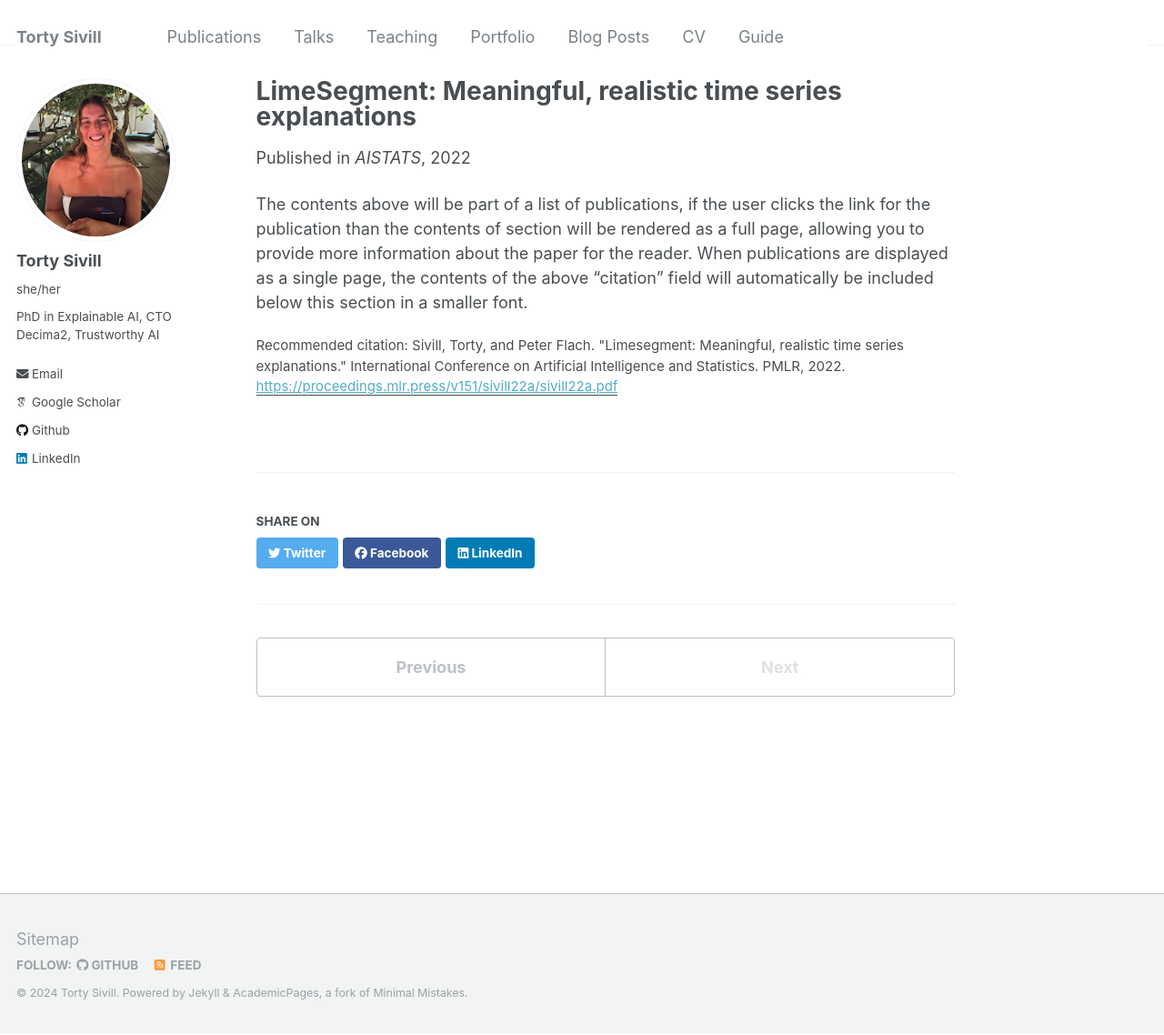
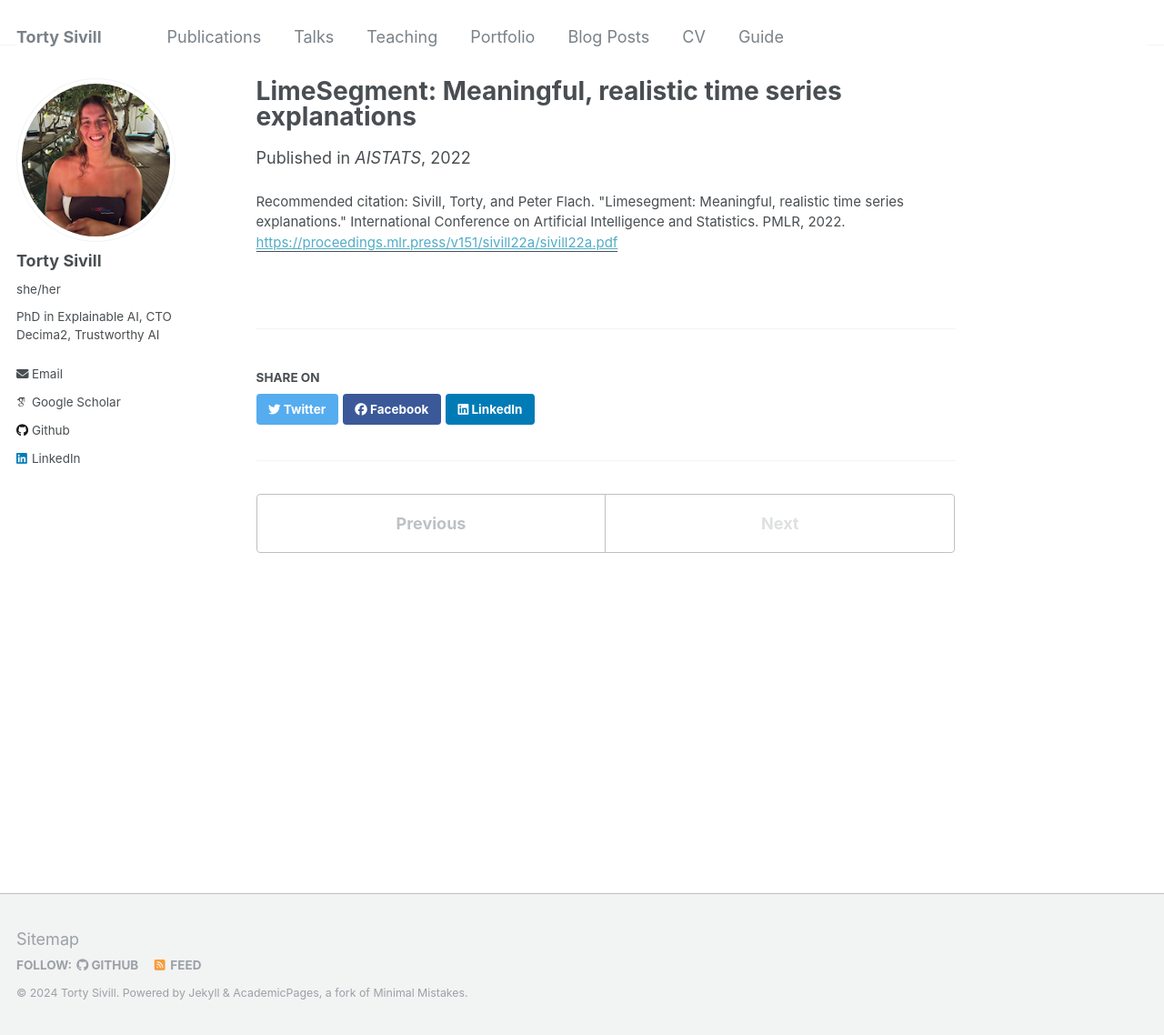
Before and after one commit to TortySivill/TortySivill.github.io, a Jekyll site: the page built from _publications/2022-05-03-lime-segment.md, in a window 1280 px wide and 1138 px high. Shown: the whole window at 91% size. Built offline with Jekyll 4.4.1, drawn with Linux system fonts in a browser that asks for light colours; some web fonts are replaced.

Commit message:
add publications

```diff
--- a/_publications/2022-05-03-lime-segment.md
+++ b/_publications/2022-05-03-lime-segment.md
@@ -1,12 +1,10 @@
 ---
 title: "LimeSegment: Meaningful, realistic time series explanations"
-<!-- collection: publications
-permalink: /publication/LimeSegment -->
+collection: publications
+permalink: /publication/LimeSegment
 excerpt: 'In this paper we adapt LIME to time series classification, an under-explored area with existing approaches failing to account for the structure of this kind of data.'
 date: 2022-05-03
 venue: 'AISTATS'
 paperurl: 'https://proceedings.mlr.press/v151/sivill22a/sivill22a.pdf'
 citation: 'Sivill, Torty, and Peter Flach. "Limesegment: Meaningful, realistic time series explanations." International Conference on Artificial Intelligence and Statistics. PMLR, 2022.'
 ---
-
-The contents above will be part of a list of publications, if the user clicks the link for the publication than the contents of section will be rendered as a full page, allowing you to provide more information about the paper for the reader. When publications are displayed as a single page, the contents of the above "citation" field will automatically be included below this section in a smaller font.
```
